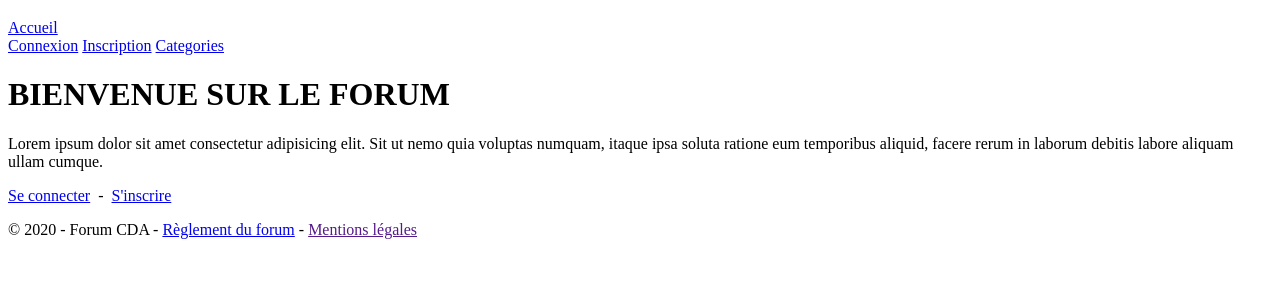
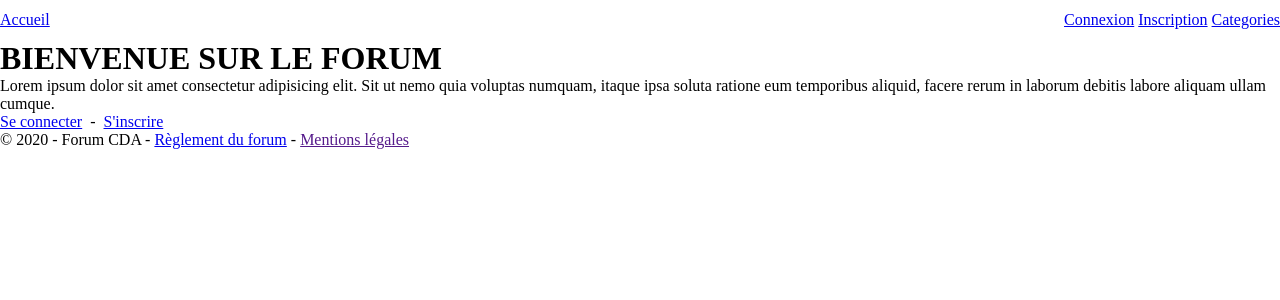
Before and after one commit to Keefiest/forum_Plateau, a PHP site: page / in a window 1280 px wide. Shown: the top 300 px of the page. Run offline with PHP 8.4, Linux system fonts and the light colour scheme; some libraries are stand-ins or nearby versions.

Commit message:
start front

```diff
--- a/public/css/style.css
+++ b/public/css/style.css
@@ -0,0 +1,17 @@
+/* ALL */
+
+*{
+    margin: 0;
+    top: 0;
+    -webkit-appearance: none;
+}
+/* BODY */
+/* HEADER */
+nav{
+    height: 5vh;
+    width: 100%;
+    display: flex;
+    justify-content: space-between;
+    align-items: center;
+    padding: 0 0 0 0;
+}
--- a/view/layout.php
+++ b/view/layout.php
@@ -6,7 +6,7 @@
     <meta http-equiv="X-UA-Compatible" content="ie=edge">
     <script src="https://cdn.tiny.cloud/1/zg3mwraazn1b2ezih16je1tc6z7gwp5yd4pod06ae5uai8pa/tinymce/5/tinymce.min.js" referrerpolicy="origin"></script>
     <link rel="stylesheet" href="https://cdnjs.cloudflare.com/ajax/libs/font-awesome/5.13.0/css/all.min.css" integrity="sha256-h20CPZ0QyXlBuAw7A+KluUYx/3pK+c7lYEpqLTlxjYQ=" crossorigin="anonymous" />
-    <link rel="stylesheet" href="<?= PUBLIC_DIR ?>/css/style.css">
+    <link rel="stylesheet" href=".<?= PUBLIC_DIR ?>/css/style.css">
     <title>FORUM</title>
 </head>
 <body>
```
